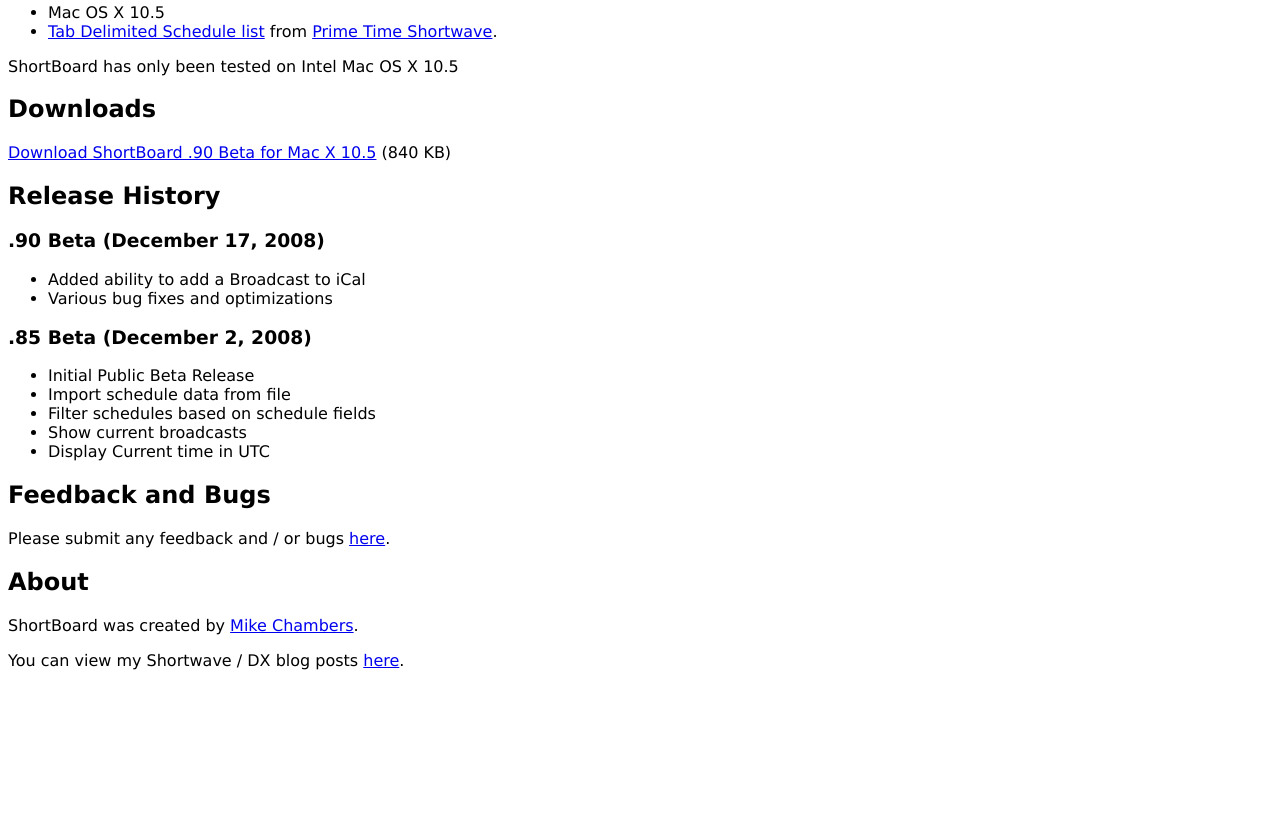
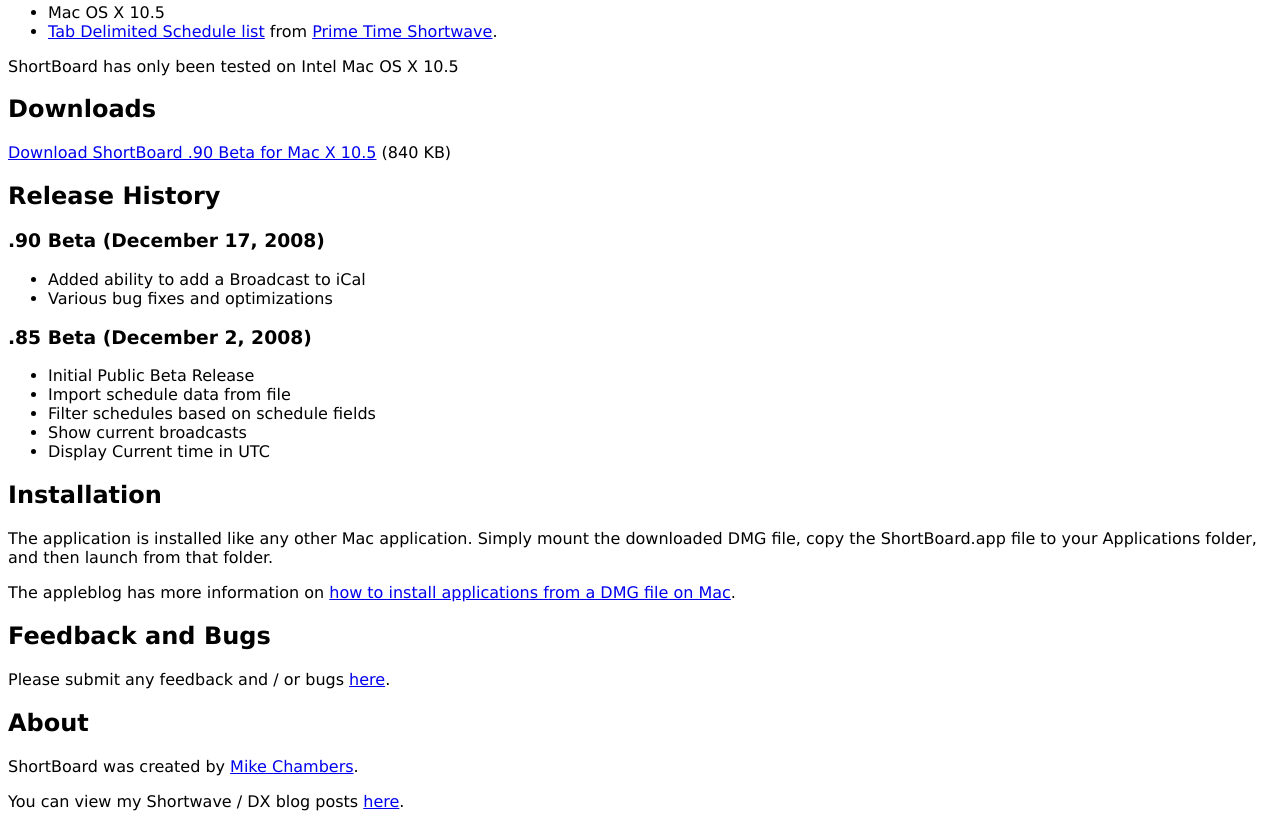
Before and after one commit to mikechambers/shortboard, a plain HTML site: page web/index.html in a window 1280 px wide. Shown: the part 609-1436 px from the top of the page. Before the commit the page ends 1295 px from the top, so only its background shows below. Drawn offline with Linux system fonts and the light colour scheme; a script that the page names is missing.

Commit message:
Adding instructions on how to install.

```diff
--- a/web/index.html
+++ b/web/index.html
@@ -58,6 +58,12 @@ body
 	<li>Display Current time in UTC</li>
 </ul></p>
 
+<h2>Installation</h2>
+
+<p>The application is installed like any other Mac application. Simply mount the downloaded DMG file, copy the ShortBoard.app file to your Applications folder, and then launch from that folder.</p>
+
+<p>The appleblog has more information on <a href="http://theappleblog.com/2008/04/22/beginning-mac-application-installuninstall/">how to install applications from a DMG file on Mac</a>.</p>
+
 <h2>Feedback and Bugs</h2>
 
 <p>Please submit any feedback and / or bugs <a href="http://shortboard.uservoice.com/">here</a>.</p>
```
